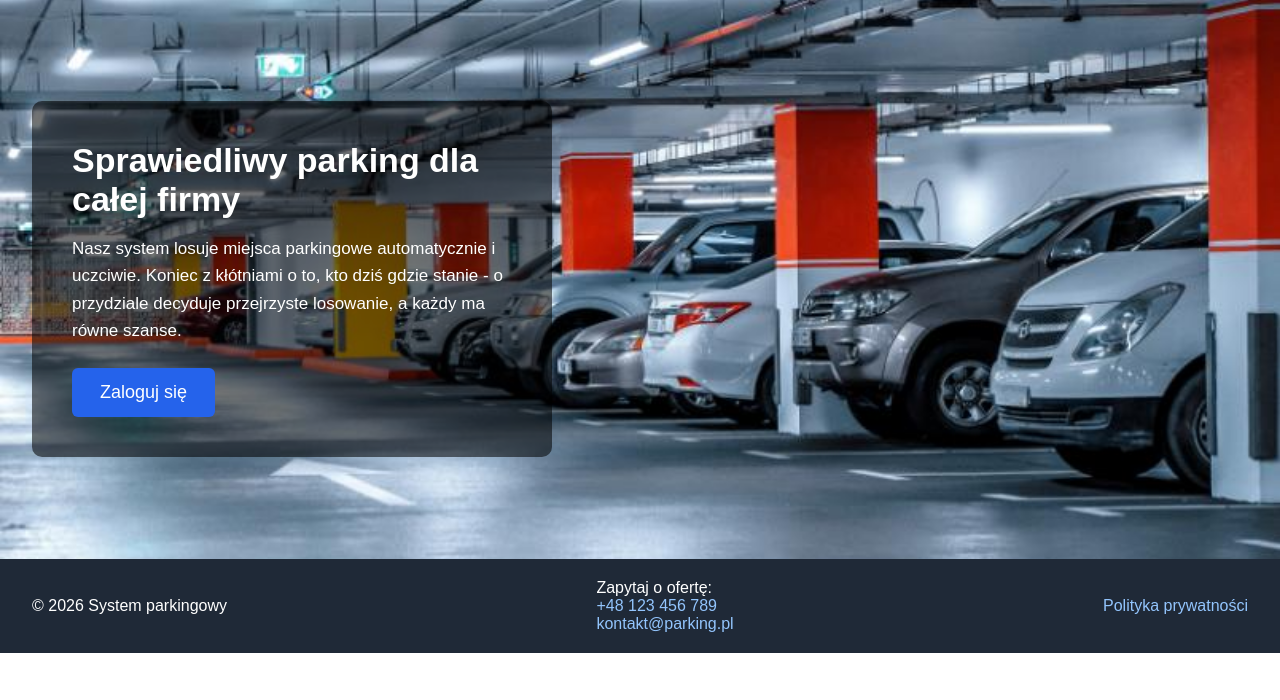
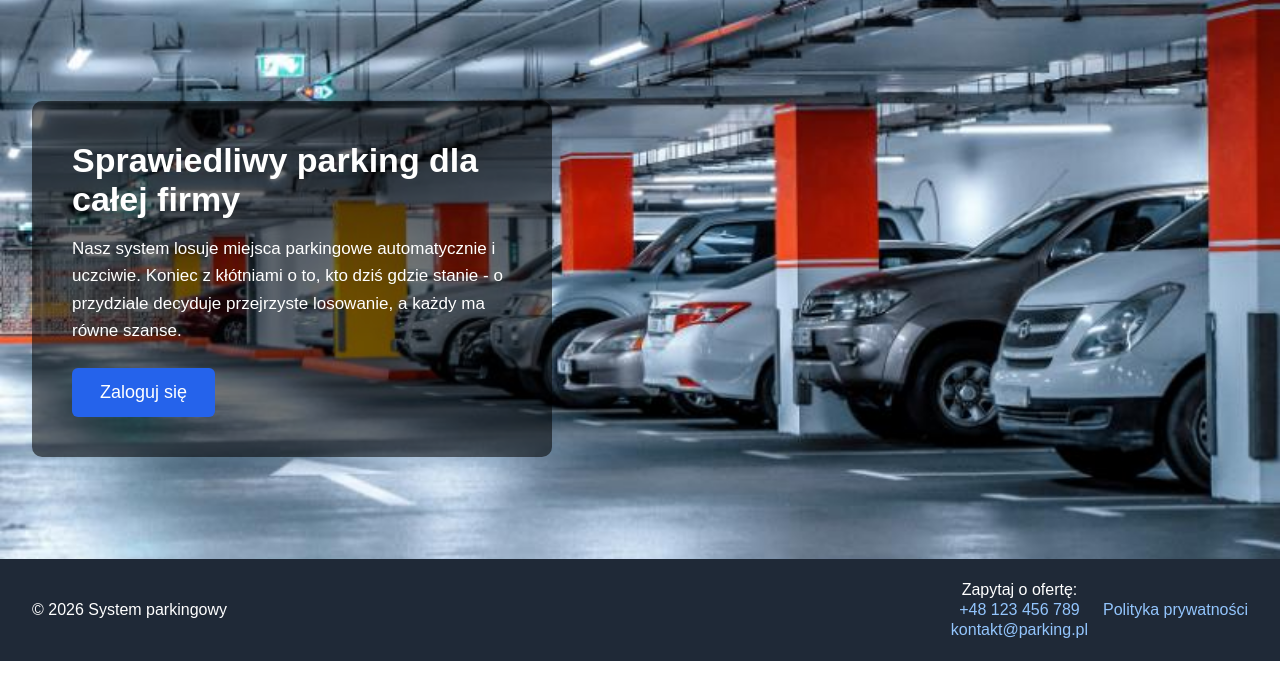
Before and after one commit to PaulaStepien/System-parkingowy, a PHP site: page / in a window 1280 px wide. Shown: the part 71-771 px from the top of the page. Run offline with PHP 8.4, Linux system fonts and the light colour scheme.

Commit message:
poprawa wyglądu style.css

```diff
--- a/css/style.css
+++ b/css/style.css
@@ -94,19 +94,19 @@
     gap: 15px;
 }
 
-.footer-lewa, .footer-srodek, .footer-prawa {
+.footer-dane, .footer-srodek, .footer-prawa {
     flex: 1;
 }
 
-.footer-srodek {
+.footer-kontakt {
     text-align: center;
 }
 
-.footer-prawa {
+.footer-polityka {
     text-align: right;
 }
 
-.footer-srodek p {
+.footer-kontakt p {
     margin: 2px 0;
 }
 
@@ -449,7 +449,7 @@
         flex-direction: column;
         text-align: center;
     }
-    .footer-prawa {
+    .footer-polityka {
         text-align: center;
     }
 }
```
